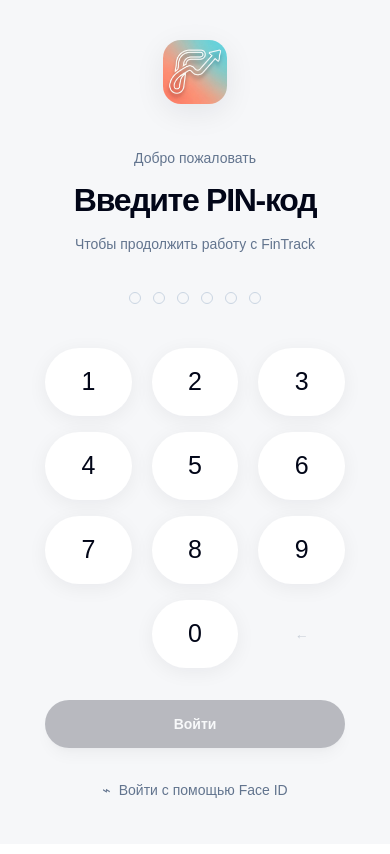
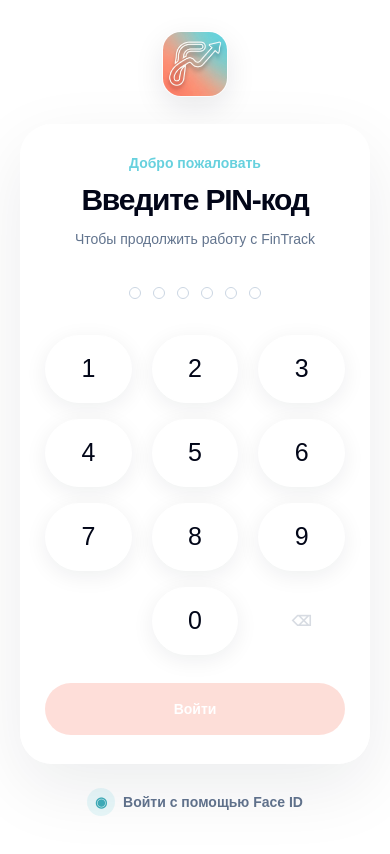
Before and after one commit to samusevvadim24-sys/fintrack, a Next.js app: page / in a window 390 px wide. Built offline with nearby package versions, Linux system fonts and the light colour scheme.

Commit message:
Apply FinTrack brand colors to mobile login design

```diff
--- a/app/page.tsx
+++ b/app/page.tsx
@@ -17,55 +17,43 @@ export default function Home() {
   }
 
   return (
-    <main className="min-h-dvh overflow-hidden bg-[#f6f7f9] text-slate-950">
-      <div className="mx-auto flex min-h-dvh w-full max-w-md flex-col px-6 pb-8 pt-10 sm:px-8">
+    <main className="min-h-dvh overflow-hidden bg-[radial-gradient(circle_at_15%_5%,rgba(103,209,222,0.22),transparent_30%),radial-gradient(circle_at_90%_12%,rgba(250,125,104,0.20),transparent_32%),#f7f9fa] text-slate-950">
+      <div className="mx-auto flex min-h-dvh w-full max-w-md flex-col px-5 pb-7 pt-8 sm:px-8">
         <header className="flex items-center justify-center">
-          <div className="h-16 w-16 overflow-hidden rounded-[18px] shadow-[0_8px_30px_rgba(15,23,42,0.08)]">
-            <Image
-              src="/logo.svg"
-              alt="FinTrack"
-              width={1024}
-              height={1024}
-              className="h-full w-full scale-[2.1] object-cover"
-              priority
-            />
+          <div className="h-16 w-16 overflow-hidden rounded-[18px] shadow-[0_10px_30px_rgba(15,23,42,0.10)] ring-1 ring-white/80">
+            <Image src="/logo.svg" alt="FinTrack" width={1024} height={1024} className="h-full w-full scale-[2.1] object-cover" priority />
           </div>
         </header>
 
-        <section className="flex flex-1 flex-col items-center justify-center pb-4 pt-10">
-          <div className="mb-8 text-center">
-            <p className="mb-3 text-sm font-medium text-slate-500">Добро пожаловать</p>
-            <h1 className="text-[32px] font-semibold leading-tight tracking-[-0.04em]">Введите PIN-код</h1>
-            <p className="mt-3 text-sm leading-6 text-slate-500">Чтобы продолжить работу с FinTrack</p>
+        <section className="mt-7 flex flex-1 flex-col items-center rounded-[32px] border border-white/80 bg-white/75 px-5 py-7 shadow-[0_24px_70px_rgba(15,23,42,0.08)] backdrop-blur-xl">
+          <div className="text-center">
+            <p className="mb-2 text-sm font-semibold text-[#67D1DE]">Добро пожаловать</p>
+            <h1 className="text-[30px] font-semibold leading-tight tracking-[-0.04em]">Введите PIN-код</h1>
+            <p className="mt-2 text-sm leading-6 text-slate-500">Чтобы продолжить работу с FinTrack</p>
           </div>
 
-          <div className="mb-10 flex h-5 items-center justify-center gap-3" aria-label="Введено символов">
+          <div className="my-8 flex h-5 items-center justify-center gap-3" aria-label="Введено символов">
             {Array.from({ length: 6 }).map((_, index) => (
-              <span
-                key={index}
-                className={`h-3 w-3 rounded-full border transition-all duration-200 ${
-                  index < pin.length ? "scale-110 border-slate-950 bg-slate-950" : "border-slate-300 bg-transparent"
-                }`}
-              />
+              <span key={index} className={`h-3 w-3 rounded-full border transition-all duration-200 ${index < pin.length ? "scale-110 border-[#FA7D68] bg-[#FA7D68] shadow-[0_0_0_4px_rgba(250,125,104,0.12)]" : "border-slate-300 bg-white/50"}`} />
             ))}
           </div>
 
           <div className="grid w-full max-w-[300px] grid-cols-3 gap-x-5 gap-y-4">
             {keys.map((key) => (
-              <button key={key} type="button" onClick={() => addDigit(key)} className="flex h-[68px] items-center justify-center rounded-full bg-white text-[25px] font-medium shadow-[0_4px_20px_rgba(15,23,42,0.06)] transition active:scale-95 active:bg-slate-100" aria-label={`Цифра ${key}`}>
+              <button key={key} type="button" onClick={() => addDigit(key)} className="flex h-[68px] items-center justify-center rounded-full border border-white bg-white text-[25px] font-medium shadow-[0_5px_22px_rgba(15,23,42,0.07)] transition hover:-translate-y-0.5 hover:shadow-[0_8px_25px_rgba(15,23,42,0.10)] active:scale-95 active:bg-[#67D1DE]/10" aria-label={`Цифра ${key}`}>
                 {key}
               </button>
             ))}
             <div />
-            <button type="button" onClick={() => addDigit("0")} className="flex h-[68px] items-center justify-center rounded-full bg-white text-[25px] font-medium shadow-[0_4px_20px_rgba(15,23,42,0.06)] transition active:scale-95 active:bg-slate-100" aria-label="Цифра 0">0</button>
-            <button type="button" onClick={removeDigit} disabled={!pin.length} className="flex h-[68px] items-center justify-center rounded-full text-sm font-medium text-slate-500 transition active:scale-95 disabled:opacity-30" aria-label="Удалить последнюю цифру">←</button>
+            <button type="button" onClick={() => addDigit("0")} className="flex h-[68px] items-center justify-center rounded-full border border-white bg-white text-[25px] font-medium shadow-[0_5px_22px_rgba(15,23,42,0.07)] transition hover:-translate-y-0.5 active:scale-95 active:bg-[#67D1DE]/10" aria-label="Цифра 0">0</button>
+            <button type="button" onClick={removeDigit} disabled={!pin.length} className="flex h-[68px] items-center justify-center rounded-full text-sm font-semibold text-slate-500 transition active:scale-95 disabled:opacity-25" aria-label="Удалить последнюю цифру">⌫</button>
           </div>
 
-          <button type="button" disabled={pin.length !== 6} className="mt-8 h-12 w-full max-w-[300px] rounded-full bg-slate-950 text-sm font-semibold text-white shadow-lg shadow-slate-950/15 transition active:scale-[0.98] disabled:cursor-not-allowed disabled:opacity-25">Войти</button>
+          <button type="button" disabled={pin.length !== 6} className="mt-7 h-13 w-full max-w-[300px] rounded-full bg-[#FA7D68] px-6 py-3 text-sm font-semibold text-white shadow-[0_10px_25px_rgba(250,125,104,0.28)] transition hover:brightness-105 active:scale-[0.98] disabled:cursor-not-allowed disabled:opacity-25 disabled:shadow-none">Войти</button>
         </section>
 
-        <button type="button" className="mx-auto flex items-center gap-2 rounded-full px-4 py-3 text-sm font-medium text-slate-500 transition active:bg-white">
-          <span aria-hidden="true">⌁</span>
+        <button type="button" className="mx-auto mt-3 flex items-center gap-2 rounded-full px-4 py-3 text-sm font-semibold text-slate-500 transition hover:text-slate-800 active:bg-white/70">
+          <span className="flex h-7 w-7 items-center justify-center rounded-full bg-[#67D1DE]/15 text-[#3faeba]" aria-hidden="true">◉</span>
           Войти с помощью Face ID
         </button>
       </div>
```
